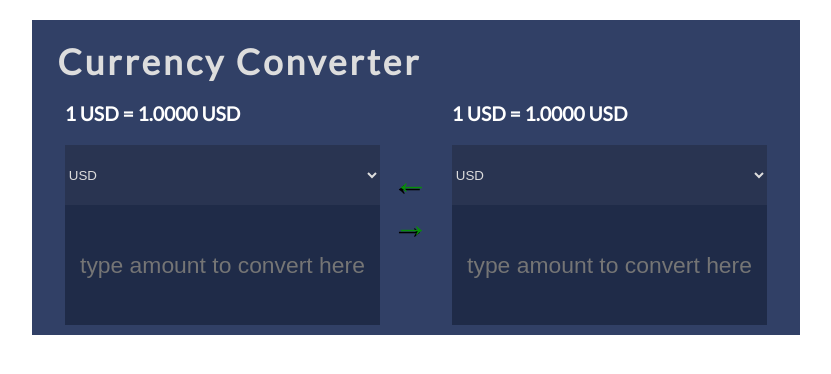
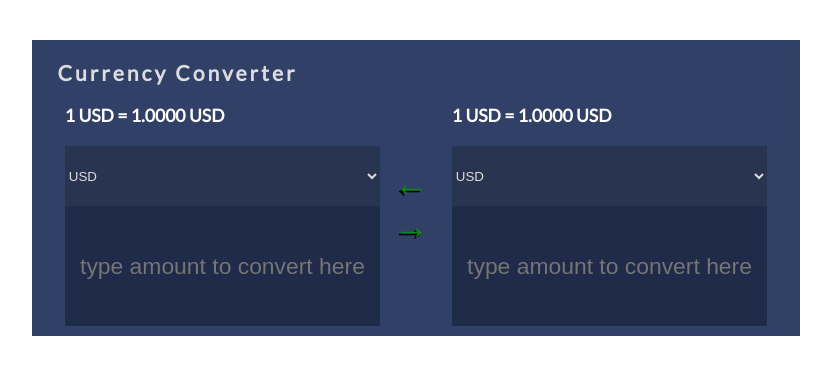
Before and after one commit to aladesuru/react-currency-converter, a React (Create React App) app: page / in a window 1280 px wide. Shown: the top 374 px of the page, without its empty margins (224-1055 px from the left). Built offline with nearby package versions, Linux system fonts and the light colour scheme.

Commit message:
style orientation for mobile

```diff
--- a/src/context/index.js
+++ b/src/context/index.js
@@ -50,7 +50,7 @@ export class Provider extends Component{
 
 /*
   * changeCountryOnSelectBoxChange method is use to change both select box label,
-  * call getSelectBoxValue, leftInputChange and rightInputchange methods
+  * call getSelectBoxValue
 */
   changeCountryOnSelectBoxChange = (leftOptText,rightOptText,leftSelectboxValue,rightSelectBoxValue) => {
         var elId = 0;
--- a/src/index.css
+++ b/src/index.css
@@ -114,7 +114,11 @@ form .connector span
   }
 }
 
-@media all and (min-width: 769px) and (orientation: landscape)
+
+
+@media all and (min-width: 769px) ,
+only screen and (min-width: 600px) and (orientation: landscape)
+
 {
   .container
   {
@@ -152,6 +156,23 @@ form .connector span
 
 }
 
+@media only screen and (min-width: 600px) and (orientation: landscape){
+  .container{
+    margin-top: 40px;
+  }
+  .container input
+  {
+    font-size: .89em;
+  }
+
+  .container h1{
+    font-size: 1.2em;
+  }
+  .container .per-rate{
+    font-size: 1em;
+  }
+}
+
 @media all and (min-width: 990px)
 {
   .container
```
